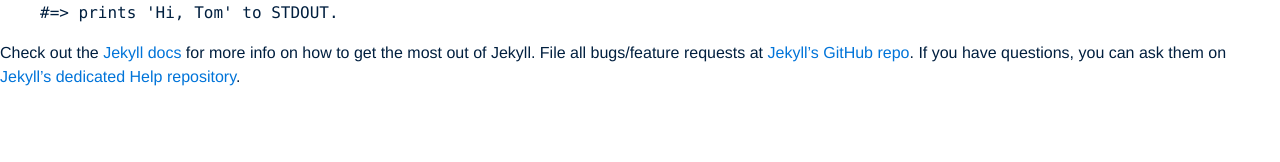
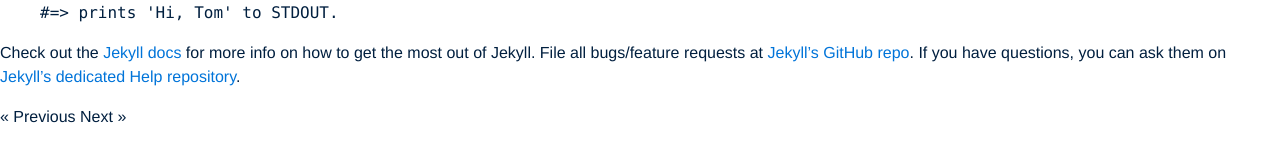
Before and after one commit to aliou/ace, a Jekyll site: the page built from _posts/2015-06-22-welcome-to-jekyll.markdown, in a window 1280 px wide. Shown: the part 487-649 px from the top of the page. Built offline with Jekyll 4.4.1, drawn with Linux system fonts in a browser that asks for light colours; Markdown is read by kramdown in place of the engine named in the settings.

Commit message:
Add post pagination.

```diff
--- /dev/null
+++ b/_includes/post_pagination.html
@@ -0,0 +1,13 @@
+<footer>
+  {% if page.previous.url %}
+    <a href="{{ page.previous.url }}/">&laquo;&nbsp;Previous</a>
+  {% else %}
+    <span>&laquo;&nbsp;Previous</span>
+  {% endif %}
+
+  {% if page.next.url %}
+    <a href="{{ page.next.url }}/">Next&nbsp;&raquo;</a>
+  {% else %}
+    <span>Next&nbsp;&raquo;</span>
+  {% endif %}
+</footer>
--- a/_layouts/post.html
+++ b/_layouts/post.html
@@ -9,3 +9,5 @@ layout: default
   <time>{{ page.date | date: '%B %-d, %Y' }}</time>
   {{ content }}
 </article>
+
+{% include post_pagination.html %}
```
